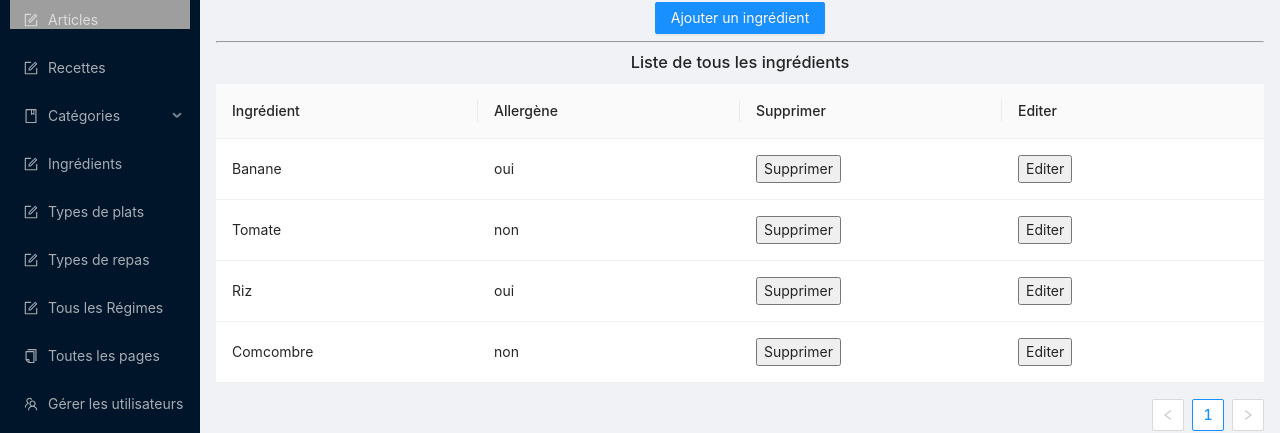
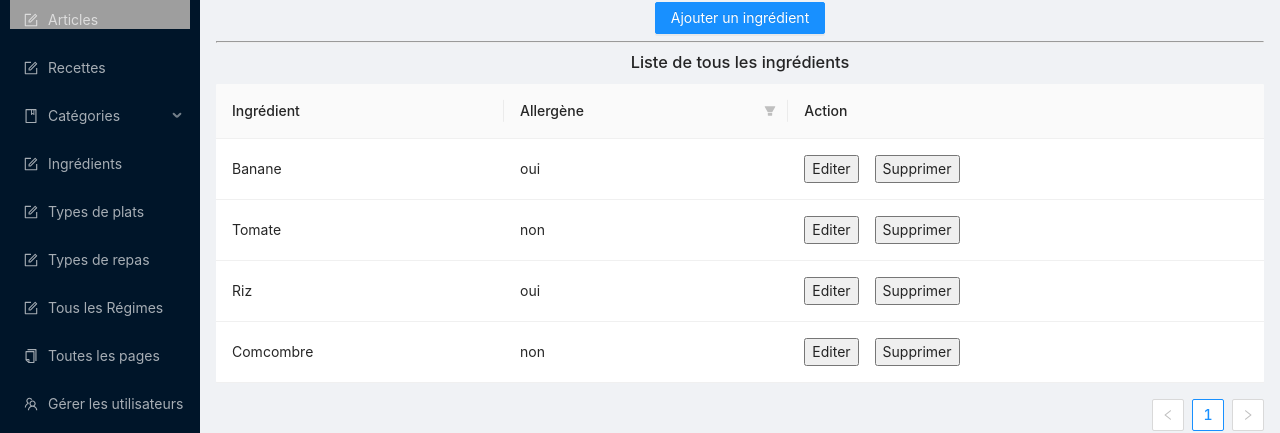
Before and after one commit to WildCodeSchool/healthymood-back, a React (Create React App) app: page /ingredients in a window 1280 px wide. Shown: the part 116-549 px from the top of the page. Built offline with nearby package versions, Linux system fonts and the light colour scheme; grey boxes are pictures that could not be loaded; the HTML template or start-up script is replaced by a standard one.

Commit message:
addind buttons in action column

```diff
--- a/src/components/IngredientsList.js
+++ b/src/components/IngredientsList.js
@@ -1,34 +1,26 @@
 import React from 'react';
-import { Table } from 'antd';
+import { Table, Space } from 'antd';
 
 const data = [
   {
     key: '1',
     name: 'Banane',
-    is_allergen: 'oui',
-    Delete: <button>Supprimer</button>,
-    edit: <button>Editer</button>
+    is_allergen: 'oui'
   },
   {
     key: '2',
     name: 'Tomate',
-    is_allergen: 'non',
-    Delete: <button>Supprimer</button>,
-    edit: <button>Editer</button>
+    is_allergen: 'non'
   },
   {
     key: '3',
     name: 'Riz',
-    is_allergen: 'oui',
-    Delete: <button>Supprimer</button>,
-    edit: <button>Editer</button>
+    is_allergen: 'oui'
   },
   {
     key: '4',
     name: 'Comcombre',
-    is_allergen: 'non',
-    Delete: <button>Supprimer</button>,
-    edit: <button>Editer</button>
+    is_allergen: 'non'
   }
 ];
 
@@ -38,27 +30,25 @@ const IngredientsList = () => {
       title: 'Ingrédient',
       dataIndex: 'name',
       key: 'name'
-      // filters: [
-      //   { text: 'Joe', value: 'Joe' },
-      //   { text: 'Jim', value: 'Jim' }
-      // ]
     },
     {
       title: 'Allergène',
       dataIndex: 'is_allergen',
       key: 'is_allergen',
-      // sorter: (a, b) => a.age - b.age,
-      ellipsis: true
+      filters: [
+        { text: 'Allergène', value: 'oui' },
+        { text: 'Non allergène', value: 'non' }
+      ]
     },
     {
-      title: 'Supprimer',
-      key: 'supprimer',
-      dataIndex: 'Delete'
-    },
-    {
-      title: 'Editer',
-      key: 'edit',
-      dataIndex: 'edit'
+      title: 'Action',
+      key: 'action',
+      render: (text, record) => (
+        <Space size='middle'>
+          <button>Editer</button>
+          <button>Supprimer</button>
+        </Space>
+      )
     }
   ];
   return (
```
